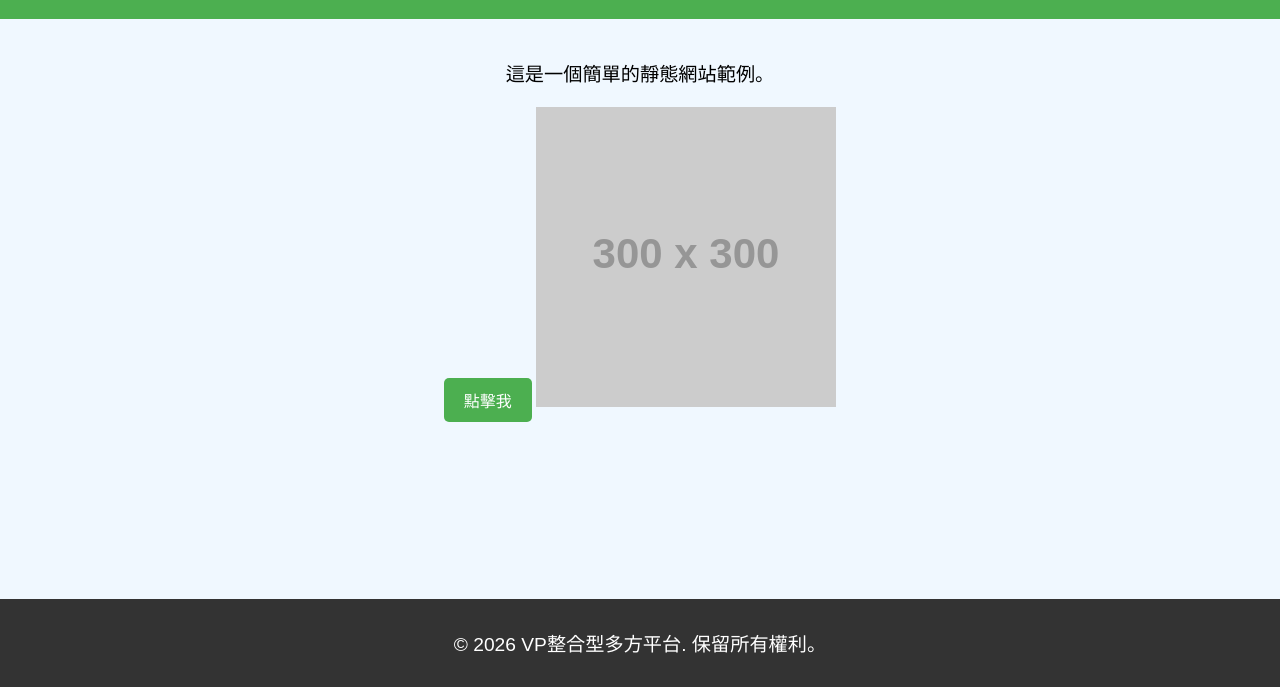
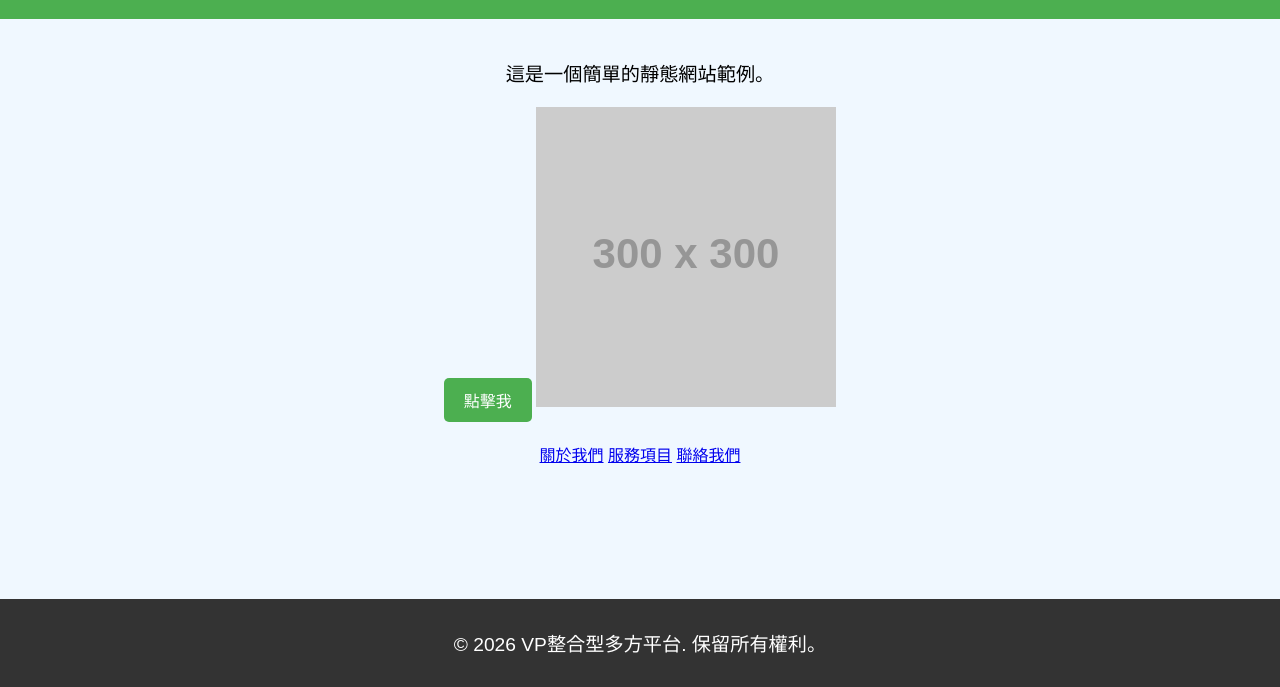
Before and after one commit to w5386358-alt/my-website, a plain HTML site: page index.html in a window 1280 px wide. Shown: the part 113-800 px from the top of the page. Drawn offline with Linux system fonts and the light colour scheme; placeholder pictures from the web are drawn by us.

Commit message:
Update index.html

```diff
--- a/index.html
+++ b/index.html
@@ -25,3 +25,8 @@
     </script>
 </body>
 </html>
+<nav>
+    <a href="#section1">關於我們</a>
+    <a href="#section2">服務項目</a>
+    <a href="#section3">聯絡我們</a>
+</nav>
```
